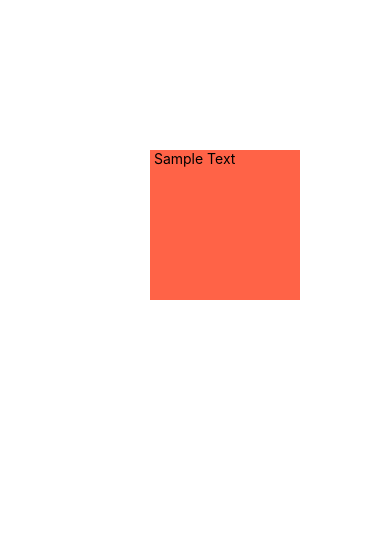
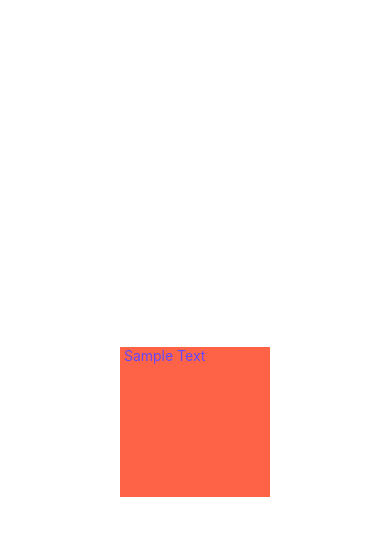
Before and after one commit to 0xamogh/RNAnimations, a React Native app: screen / in a window 390 px wide. Shown: the top 536 px of the page. Built offline with nearby package versions, Linux system fonts and the light colour scheme.

Commit message:
Color Animation for Layout Items and Text elements

```diff
--- a/App.js
+++ b/App.js
@@ -1,18 +1,18 @@
 import React from 'react';
-import { StyleSheet, Text, View,TouchableWithoutFeedback, Animated } from 'react-native';
+import { StyleSheet, Text, View,TouchableWithoutFeedback, Animated,interpolate } from 'react-native';
 import Ball from './src/ball'
 
 export default class App extends React.Component {
   state = {
-    animation : new Animated.Value(150),
+    animation : new Animated.Value(0),
   }
   startAnimation = () => {
     Animated.timing(this.state.animation,{
-      toValue: 300,
+      toValue: 1,
       duration : 1500
     }).start(()=>{
       Animated.timing(this.state.animation,{
-        toValue:150,
+        toValue:0,
         duration:1500
       }).start();
     });
@@ -20,9 +20,21 @@ export default class App extends React.Component {
   }
 
   render() {
+    const boxInterpolation =
+      this.state.animation.interpolate({
+        inputRange : [0,1],
+        outputRange :[ "rgb(255,99,71)","rgb(99,71,255)"]
+      })
+    const textInterpolation = this.state.animation.interpolate({
+      inputRange:[0,1],
+      outputRange : ["rgb(99,71,255)","rgb(255,99,71)"]
+    })
+
     const animStyles = {
-      top : this.state.animation,
-      left : this.state.animation
+      backgroundColor:boxInterpolation,
+    }
+    const textAnimStyles = {
+      color: textInterpolation
     }
 
     return (
@@ -30,11 +42,9 @@ export default class App extends React.Component {
         <TouchableWithoutFeedback
           onPress={this.startAnimation}>
               <Animated.View style={[styles.box,animStyles]}>
-                <Text> Sample Text</Text>
-
+                <Animated.Text style={textAnimStyles}> Sample Text</Animated.Text>
               </Animated.View>
         </TouchableWithoutFeedback>
-
       </View>
     );
   }
@@ -48,9 +58,6 @@ const styles = StyleSheet.create({
     justifyContent:"center"
   },
   box : {
-    position: "absolute",
-    left:0,
-    top:0,
     width:150,
     height : 150,
     backgroundColor:"tomato"
```
